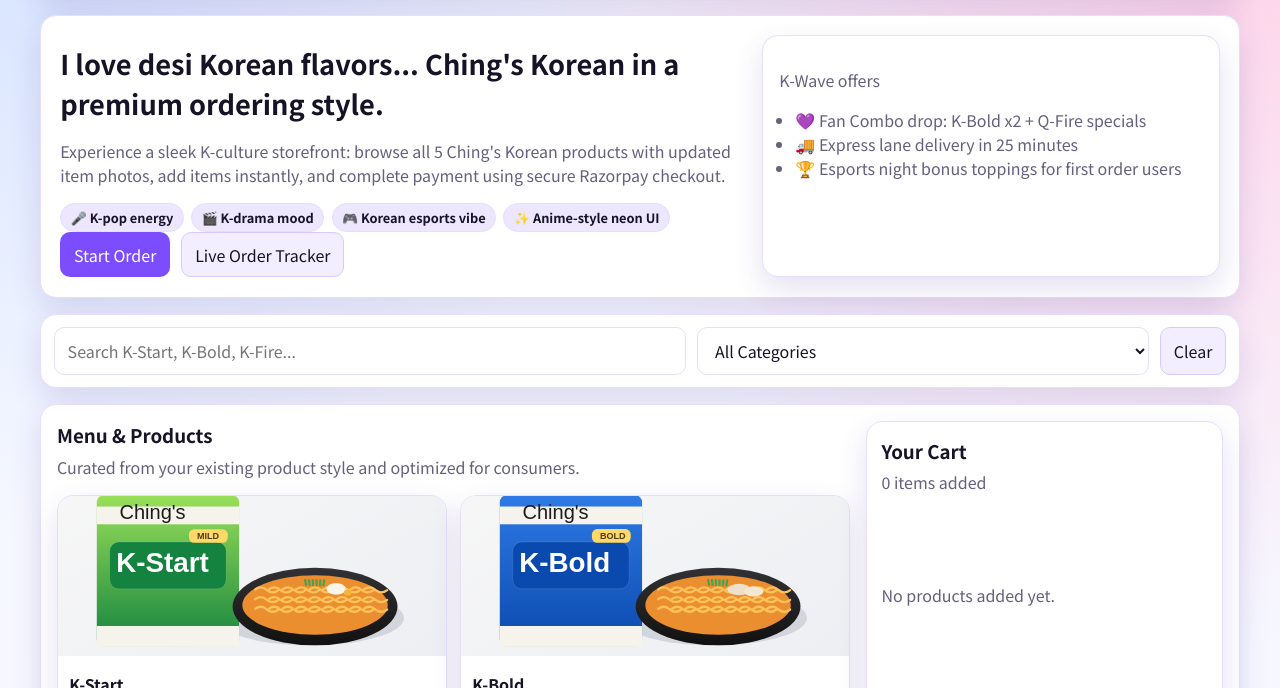
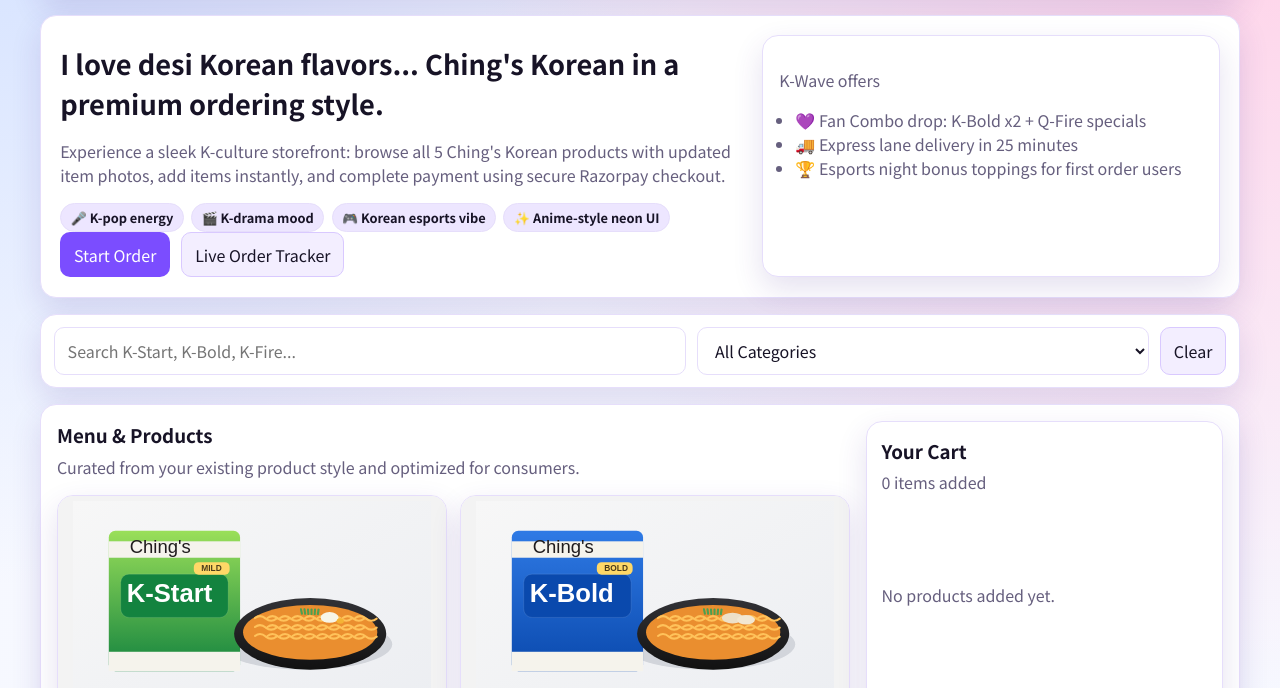
Before and after one commit to utsabpradhan8211-dot/chingsweb, a website: page index.html in a window 1280 px wide. Shown: the part 107-795 px from the top of the page. Drawn offline with Linux system fonts and the light colour scheme.

Commit message:
Prefer uploaded product photos with SVG fallback

```diff
--- a/app.js
+++ b/app.js
@@ -5,7 +5,8 @@ const products = [
     category: "entry",
     price: 55,
     description: "Mild Korean garlicky goodness. 🌶️ 70g pack.",
-    image: "assets/photos/k-start.svg",
+    image: "assets/photos/k-start.png",
+    fallbackImage: "assets/photos/k-start.svg",
   },
   {
     id: "k-bold",
@@ -13,7 +14,8 @@ const products = [
     category: "core-engine",
     price: 75,
     description: "Moderately spicy Korean punch. 🌶️🌶️ 75g pack.",
-    image: "assets/photos/k-bold.svg",
+    image: "assets/photos/k-bold.png",
+    fallbackImage: "assets/photos/k-bold.svg",
   },
   {
     id: "k-fire",
@@ -21,7 +23,8 @@ const products = [
     category: "core-engine",
     price: 89,
     description: "Fiery heat with Korea kick! 🌶️🌶️🌶️ 80g pack.",
-    image: "assets/photos/k-fire.svg",
+    image: "assets/photos/k-fire.png",
+    fallbackImage: "assets/photos/k-fire.svg",
   },
   {
     id: "k-bold-x2",
@@ -29,7 +32,8 @@ const products = [
     category: "combo",
     price: 99,
     description: "Twin packs of our moderately spicy K-Bold. 🌶️🌶️ 150g pack.",
-    image: "assets/photos/k-bold-x2.svg",
+    image: "assets/photos/k-bold-x2.png",
+    fallbackImage: "assets/photos/k-bold-x2.svg",
   },
   {
     id: "k-fire-cup",
@@ -37,7 +41,8 @@ const products = [
     category: "premium-bowl",
     price: 99,
     description: "Late-night indulgence! Fiery Korean noodles. 🌶️🌶️🌶️ 90g cup.",
-    image: "assets/photos/k-fire-cup.svg",
+    image: "assets/photos/k-fire-cup.png",
+    fallbackImage: "assets/photos/k-fire-cup.svg",
   },
 ];
 
@@ -127,8 +132,15 @@ function renderProducts() {
   data.forEach((product) => {
     const node = refs.template.content.cloneNode(true);
     const card = node.querySelector(".product-card");
-    node.querySelector("img").src = product.image;
-    node.querySelector("img").alt = product.name;
+    const imageEl = node.querySelector("img");
+    imageEl.src = product.image;
+    imageEl.alt = product.name;
+    if (product.fallbackImage) {
+      imageEl.addEventListener("error", () => {
+        if (imageEl.src.includes(product.fallbackImage)) return;
+        imageEl.src = product.fallbackImage;
+      }, { once: true });
+    }
     node.querySelector("h4").textContent = product.name;
     node.querySelector(".desc").textContent = product.description;
     node.querySelector(".category").textContent = product.category.replace(/-/g, " ");
--- a/styles.css
+++ b/styles.css
@@ -119,7 +119,7 @@ main {
 .product-grid { display: grid; grid-template-columns: repeat(2, minmax(0, 1fr)); gap: .8rem; }
 .product-card { overflow: hidden; transition: transform .2s ease, box-shadow .2s ease; }
 .product-card:hover { transform: translateY(-3px); box-shadow: 0 12px 24px rgba(71, 35, 159, 0.22); }
-.product-card img { width: 100%; height: 160px; object-fit: cover; }
+.product-card img { width: 100%; height: 220px; object-fit: contain; background: #f3f3f3; padding: .35rem; }
 .product-copy { padding: .7rem; }
 .product-copy h4 { margin: 0 0 .35rem; }
 .product-copy .desc { color: var(--muted); margin: 0 0 .5rem; font-size: .9rem; min-height: 42px; }
```
Also changed, not shown: README.md.
